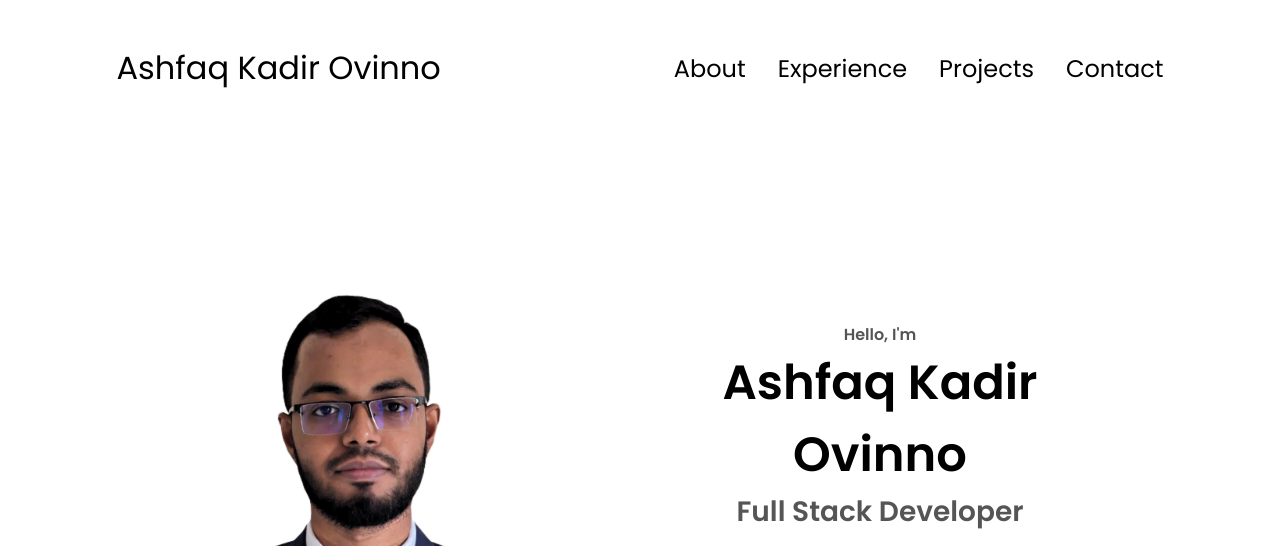
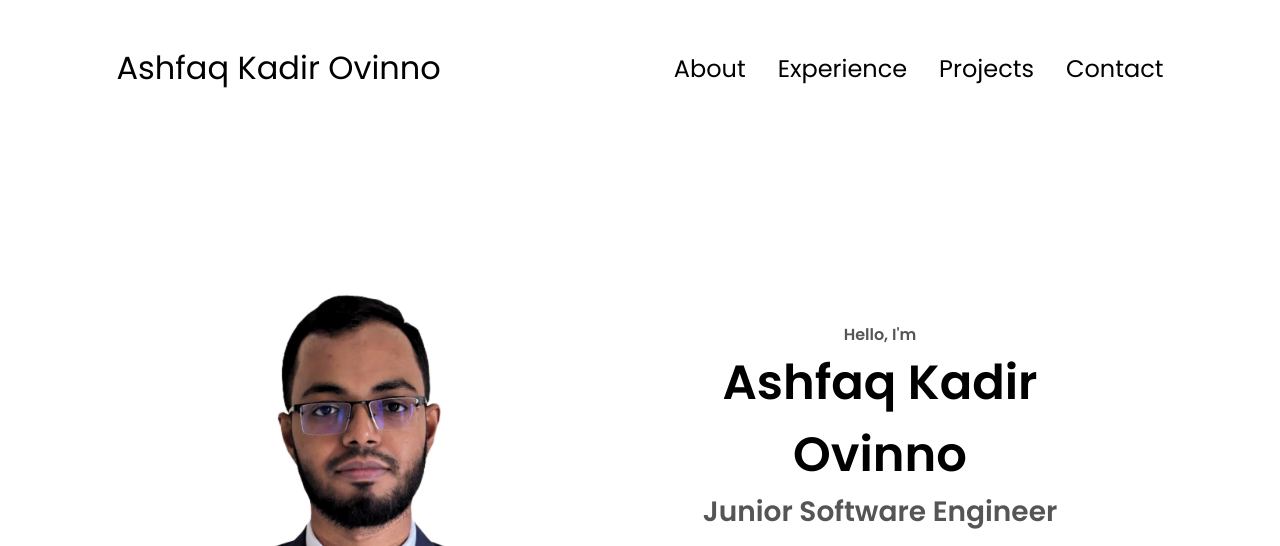
Before and after one commit to AKOvinno/my-portfolio-website, a plain HTML site: page index.html in a window 1280 px wide. Shown: the top 546 px of the page. Drawn offline with Linux system fonts and the light colour scheme.

Commit message:
Changed title

```diff
--- a/index.html
+++ b/index.html
@@ -43,7 +43,7 @@
       <div class="section__text">
         <p class="section__text__p1">Hello, I'm</p>
         <h1 class="title">Ashfaq Kadir Ovinno</h1>
-        <p class="section__text__p2">Full Stack Developer</p>
+        <p class="section__text__p2">Junior Software Engineer</p>
         <div class="btn-container">
           <button
             class="btn btn-color-2"
```
